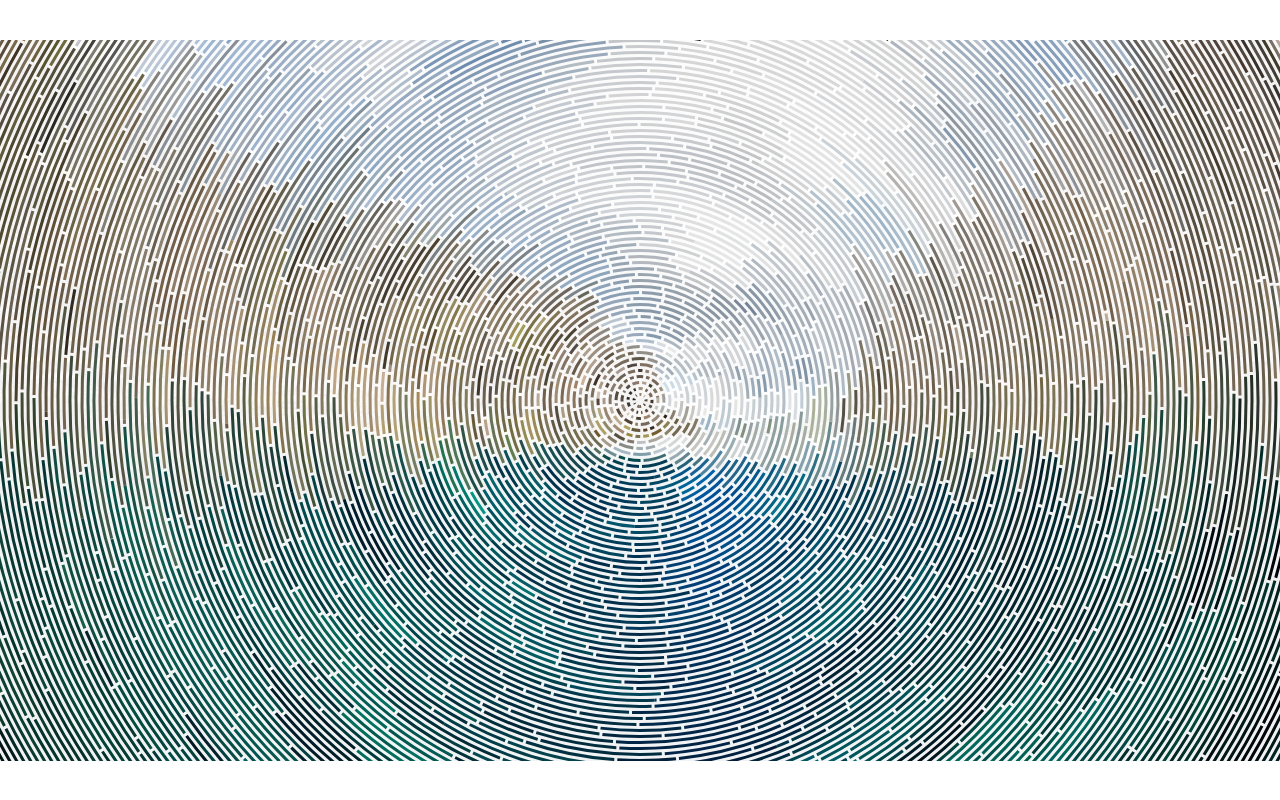
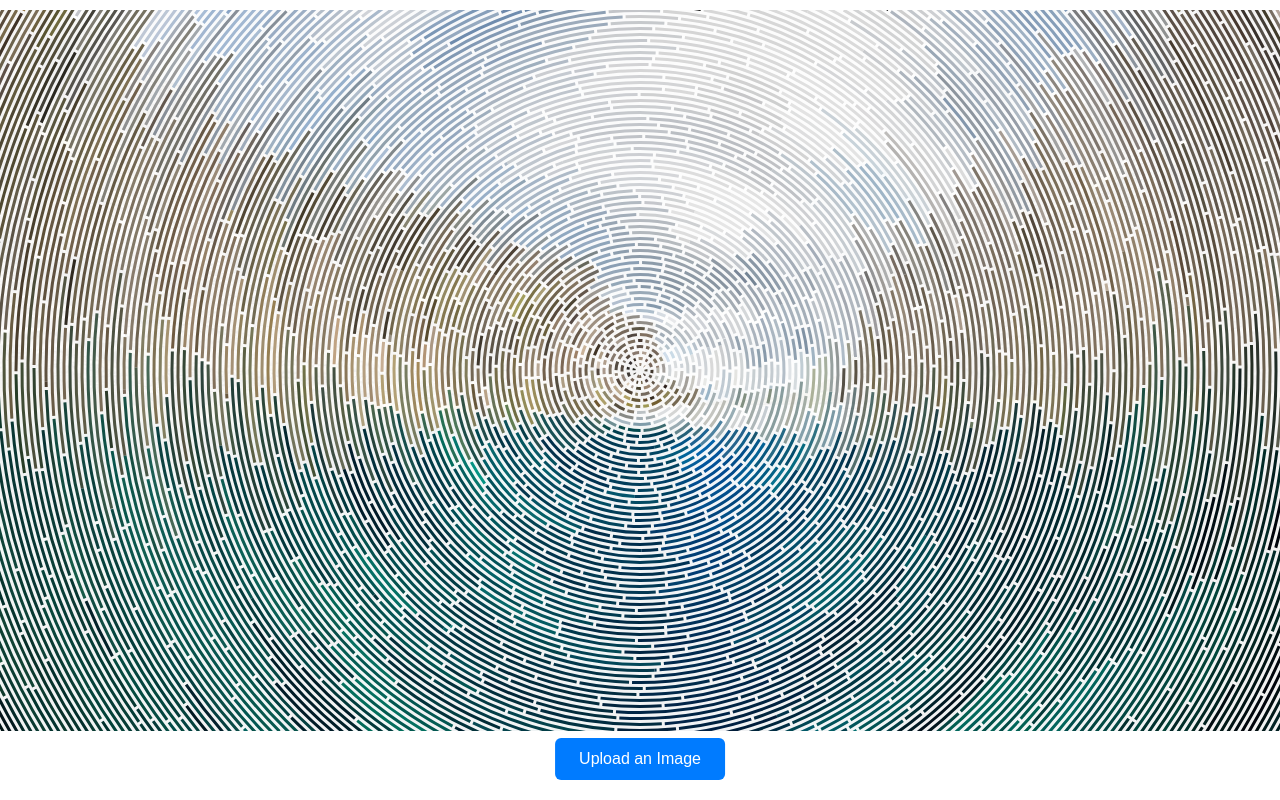
Before and after one commit to covlllp/radial-art, a React app: page / in a window 1280 px wide. Built offline with nearby package versions, Linux system fonts and the light colour scheme.

Commit message:
added ability to change the image source

```diff
--- a/src/ImageCanvasContainer.tsx
+++ b/src/ImageCanvasContainer.tsx
@@ -1,6 +1,7 @@
 import React, { useState, useEffect, useCallback } from 'react';
 import ImageCanvas from './ImageCanvas';
 import RadialSVGOverlay from './RadialSVGOverlay';
+import ImageUpload from './ImageUpload';
 import { CANVAS_OPACITY, CANVAS_MARGIN } from './constants';
 import './styles.css';
 
@@ -12,6 +13,7 @@ const ImageCanvasContainer: React.FC = () => {
   const [imageLoaded, setImageLoaded] = useState(false);
   const [imageData, setImageData] = useState<ImageData | null>(null);
   const [canvasSize, setCanvasSize] = useState({ width: 0, height: 0 });
+  const [imageSrc, setImageSrc] = useState('/img/Chromecast%20Image.jpg');
 
   // Set CSS custom properties for dynamic styling
   useEffect(() => {
@@ -46,11 +48,18 @@ const ImageCanvasContainer: React.FC = () => {
     [],
   );
 
+  const handleImageSelect = useCallback((newImageSrc: string) => {
+    setImageSrc(newImageSrc);
+    setImageLoaded(false);
+    setImageData(null);
+    setCanvasSize({ width: 0, height: 0 });
+  }, []);
+
   return (
     <div className="image-canvas-container">
       <div className="canvas-wrapper">
         <ImageCanvas
-          imageSrc="/img/Chromecast%20Image.jpg"
+          imageSrc={imageSrc}
           windowSize={windowSize}
           onImageLoad={handleImageLoad}
           onCanvasData={handleCanvasData}
@@ -60,6 +69,7 @@ const ImageCanvasContainer: React.FC = () => {
           <RadialSVGOverlay canvasSize={canvasSize} imageData={imageData} />
         )}
       </div>
+      <ImageUpload onImageSelect={handleImageSelect} />
     </div>
   );
 };
--- /dev/null
+++ b/src/ImageUpload.tsx
@@ -0,0 +1,44 @@
+import React, { useRef } from 'react';
+
+interface ImageUploadProps {
+  onImageSelect: (imageSrc: string) => void;
+}
+
+const ImageUpload: React.FC<ImageUploadProps> = ({ onImageSelect }) => {
+  const fileInputRef = useRef<HTMLInputElement>(null);
+
+  const handleFileSelect = (event: React.ChangeEvent<HTMLInputElement>) => {
+    const file = event.target.files?.[0];
+    if (file && file.type.startsWith('image/')) {
+      const reader = new FileReader();
+      reader.onload = (e) => {
+        const result = e.target?.result;
+        if (typeof result === 'string') {
+          onImageSelect(result);
+        }
+      };
+      reader.readAsDataURL(file);
+    }
+  };
+
+  const handleButtonClick = () => {
+    fileInputRef.current?.click();
+  };
+
+  return (
+    <div className="image-upload">
+      <input
+        ref={fileInputRef}
+        type="file"
+        accept="image/*"
+        onChange={handleFileSelect}
+        style={{ display: 'none' }}
+      />
+      <button onClick={handleButtonClick} className="upload-button">
+        Upload an Image
+      </button>
+    </div>
+  );
+};
+
+export default ImageUpload;
--- a/src/styles.css
+++ b/src/styles.css
@@ -9,9 +9,11 @@ body {
   height: 100vh;
   margin: 0;
   padding: var(--canvas-margin, 20px);
+  padding-bottom: 80px;
   box-sizing: border-box;
   position: relative;
   display: flex;
+  flex-direction: column;
   align-items: center;
   justify-content: center;
 }
@@ -24,3 +26,29 @@ body {
   display: block;
   opacity: var(--canvas-opacity, 0.05);
 }
+
+.image-upload {
+  position: absolute;
+  bottom: 20px;
+  left: 50%;
+  transform: translateX(-50%);
+}
+
+.upload-button {
+  background-color: #007bff;
+  color: white;
+  border: none;
+  padding: 12px 24px;
+  border-radius: 6px;
+  font-size: 16px;
+  cursor: pointer;
+  transition: background-color 0.2s ease;
+}
+
+.upload-button:hover {
+  background-color: #0056b3;
+}
+
+.upload-button:active {
+  transform: translateY(1px);
+}
```
